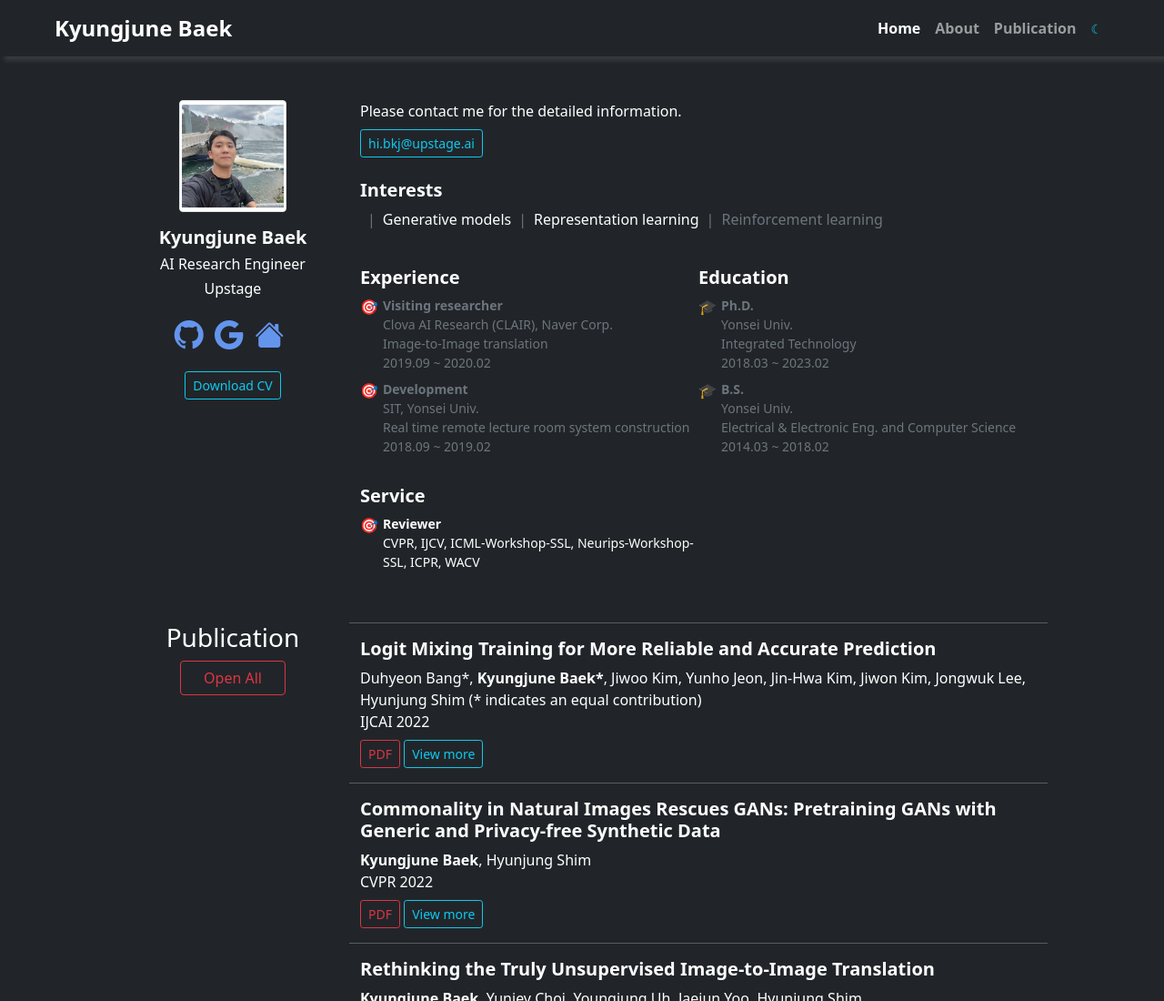
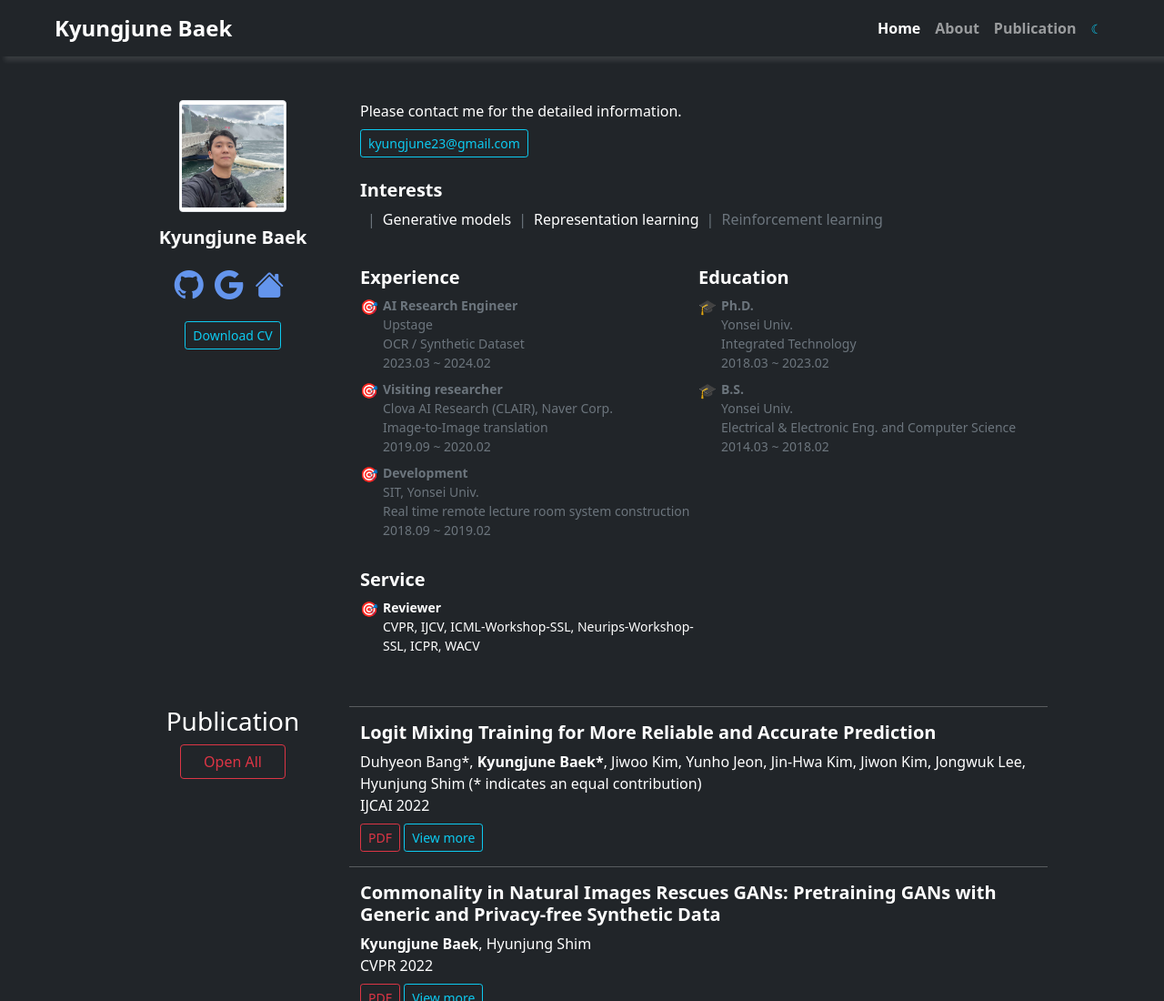
Before and after one commit to FriedRonaldo/friedronaldo.github.io, a plain HTML site: page index.html in a window 1280 px wide. Shown: the top 1100 px of the page at 91% size. Drawn offline with nearby package versions, Linux system fonts and the light colour scheme.

Commit message:
Update index.html

```diff
--- a/index.html
+++ b/index.html
@@ -41,8 +41,6 @@
 
         <div class="row text-center mt-3 g-0">
           <h5 class="fw-bold">Kyungjune Baek</h5>
-          <h6 >AI Research Engineer</h6>
-          <h6 >Upstage</h6>
         </div>
 
         <div class="text-center mt-2 mb-3">
@@ -73,7 +71,7 @@
           Please contact me for the detailed information.
           <div class="mt-2">
             <button type="button" class="btn btn-sm btn-outline-info" data-bs-toggle="tooltip" data-bs-placement="right" title="Click to copy e-mail" onclick="copy()">
-              hi.bkj@upstage.ai
+              kyungjune23@gmail.com
             </button>
           </div>
 
@@ -94,6 +92,26 @@
         <div class="row mt-4 g-0">
           <div class="col-sm g-0">
             <h5 class="fw-bold">Experience</h5>
+
+            <div class="row mb-2">
+              <div class="col-1 me-1">
+                &#x1F3AF;
+              </div>
+              <div class="col small text-muted">
+                <div class="row">
+                  <strong class="px-0">AI Research Engineer</strong>
+                </div>
+                <div class="row ">
+                  Upstage
+                </div>
+                <div class="row ">
+                  OCR / Synthetic Dataset
+                </div>
+                <div class="row ">
+                  2023.03 ~ 2024.02
+                </div>
+              </div>
+            </div>
 
             <div class="row mb-2">
               <div class="col-1 me-1">
@@ -450,7 +468,7 @@
       document.body.removeChild(t);
     }
     function copy() {
-      copyToClipboard('hi.bkj@upstage.ai');
+      copyToClipboard('kyungjune23@gmail.com');
     }
   </script>
 
```
